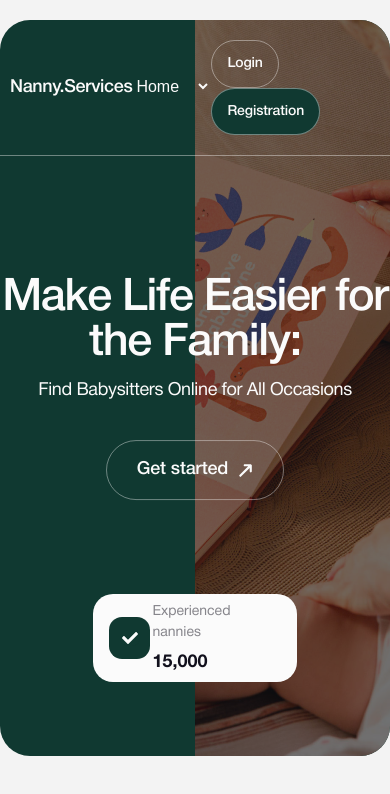
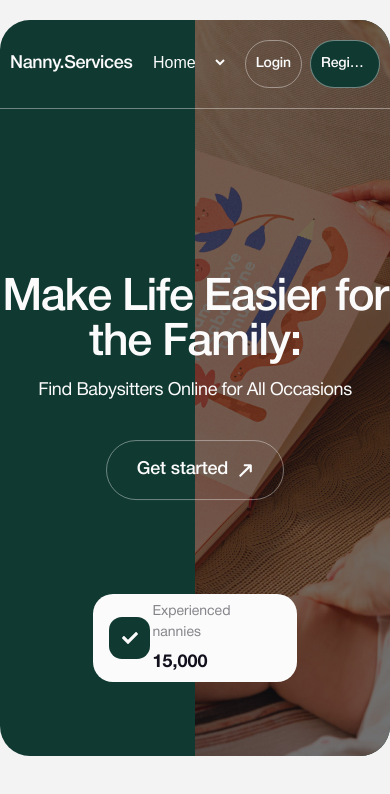
Before and after one commit to Step004/nanny-services-app, a React (Vite) app: page / in a window 390 px wide. Shown: the top 794 px of the page. Built offline with nearby package versions, Linux system fonts and the light colour scheme; no server answers; the database is empty.

Commit message:
change navigation styles

```diff
--- a/src/components/AuthNav/AuthNav.module.css
+++ b/src/components/AuthNav/AuthNav.module.css
@@ -1,3 +1,8 @@
+.buttons {
+    display: flex;
+    flex-wrap: nowrap;
+}
+
 .regButton {
     border: 1px solid rgba(251, 251, 251, 0.4);
     border-radius: 30px;
@@ -43,10 +48,24 @@
 
 @media screen and (max-width: 450px) {
     .regButton {
-        padding: 14px 15px;
+        padding: 14px 10px;
+        width: 70px;
+        white-space: nowrap;
+        overflow: hidden;
+        text-overflow: ellipsis;
     }
 
     .logButton {
-        padding: 14px 15px;
+        padding: 14px 10px;
     }
 }
+
+@media screen and (max-width: 370px) {
+    .logButton {
+        padding: 14px 10px;
+        width: 70px;
+        white-space: nowrap;
+        overflow: hidden;
+        text-overflow: ellipsis;
+    }
+}
--- a/src/components/Navigation/Navigation.jsx
+++ b/src/components/Navigation/Navigation.jsx
@@ -7,7 +7,6 @@ const buildLinkClass = ({ isActive }) => {
 };
 
 export default function Navigation({ isLoggedIn }) {
-
   return (
     <>
       <nav className={css.navigation}>
@@ -30,17 +29,9 @@ export default function Navigation({ isLoggedIn }) {
           className={css.select}
           onChange={(e) => (window.location.href = e.target.value)}
         >
-          <option value="/" className={buildLinkClass}>
-            Home
-          </option>
-          <option value="/nannies" className={buildLinkClass}>
-            Nannies
-          </option>
-          {isLoggedIn && (
-            <option value="/favorites" className={buildLinkClass}>
-              Favorites
-            </option>
-          )}
+          <option value="/">Home</option>
+          <option value="/nannies">Nannies</option>
+          {isLoggedIn && <option value="/favorites">Favorites</option>}
         </select>
       </nav>
     </>
```
